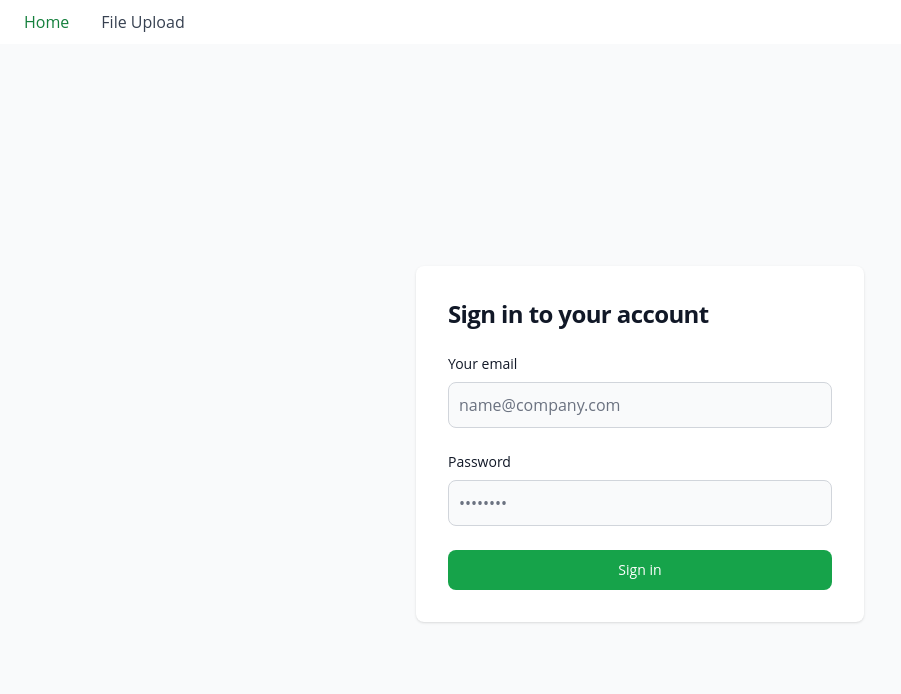
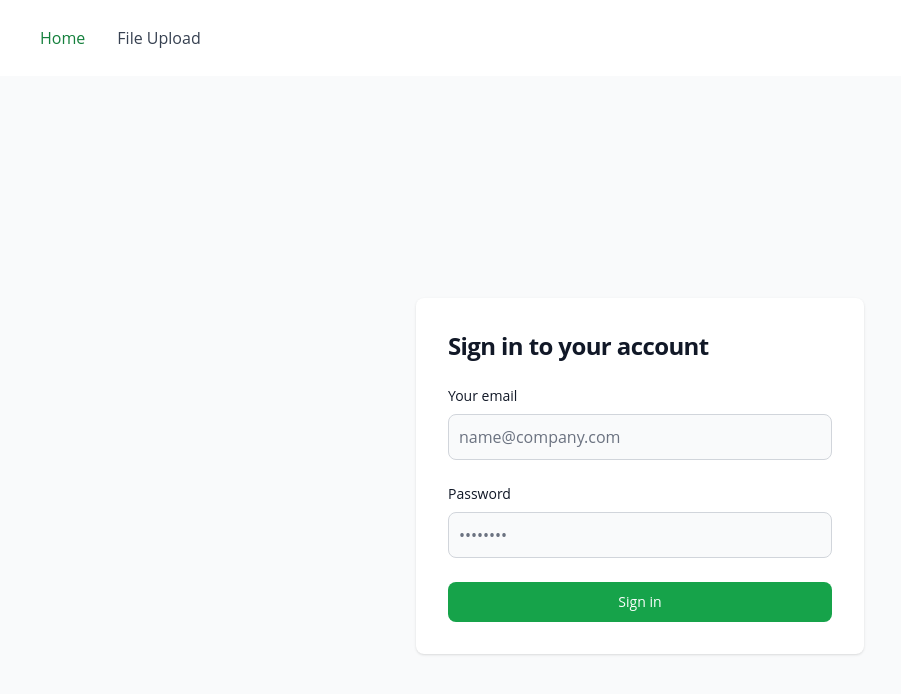
Before and after one commit to tiagoaguiar100/angular-file-uploader, an Angular app: page / in a window 1280 px wide. Shown: the top 694 px of the page, without its empty margins (0-901 px from the left). Built offline with nearby package versions, Linux system fonts and the light colour scheme.

Commit message:
fix css and returntype

```diff
--- a/src/app/app.component.html
+++ b/src/app/app.component.html
@@ -1,8 +1,8 @@
-<div class="container">
+<div class="max-w-full container">
   <header>
     <nav class="bg-white border-gray-200 px-4 lg:px-6 py-2.5 dark:bg-gray-800">
-      <div class="flex flex-wrap justify-between items-center mx-auto max-w-screen-xl">
-        <div class="justify-between items-center w-full flex w-auto" id="mobile-menu-2">
+      <div class="max-w-screen-xl flex flex-wrap items-center justify-between mx-auto p-4">
+        <div class="justify-between items-center" id="mobile-menu-2">
             <ul class="flex flex-row mt-4 font-medium lg:space-x-8 lg:mt-0">
                 <li>
                     <a href="#" class="block py-2 pr-4 pl-3 text-white rounded bg-primary-700 lg:bg-transparent lg:text-primary-700 lg:p-0 dark:text-white" aria-current="page">Home</a>
@@ -12,17 +12,17 @@
                 </li>
             </ul>
         </div>
-          <div class="flex items-center lg:order-2" *ngIf="authService.isAuthenticated()">
-              {{this.timerService.getTimeInMinutes()}}
-              <a (click)="logOut()" class="text-gray-800 dark:text-white hover:bg-gray-50 focus:ring-4 focus:ring-gray-300 font-medium rounded-lg text-sm px-4 lg:px-5 py-2 lg:py-2.5 mr-2 dark:hover:bg-gray-700 focus:outline-none dark:focus:ring-gray-800 cursor-pointer">Log out</a>
-              <!-- <a *ngIf="!authService.isAuthenticated()" href="#" class="text-white bg-primary-700 hover:bg-primary-800 focus:ring-4 focus:ring-primary-300 font-medium rounded-lg text-sm px-4 lg:px-5 py-2 lg:py-2.5 mr-2 dark:bg-primary-600 dark:hover:bg-primary-700 focus:outline-none dark:focus:ring-primary-800">Log In</a> -->
-          </div>
+        <div class="flex items-center" *ngIf="authService.isAuthenticated()">
+            {{this.timerService.getTimeInMinutes()}}
+            <a (click)="logOut()" class="text-gray-800 dark:text-white hover:bg-gray-50 focus:ring-4 focus:ring-gray-300 font-medium rounded-lg text-sm px-4 lg:px-5 py-2 lg:py-2.5 mr-2 dark:hover:bg-gray-700 focus:outline-none dark:focus:ring-gray-800 cursor-pointer">Log out</a>
+            <!-- <a *ngIf="!authService.isAuthenticated()" href="#" class="text-white bg-primary-700 hover:bg-primary-800 focus:ring-4 focus:ring-primary-300 font-medium rounded-lg text-sm px-4 lg:px-5 py-2 lg:py-2.5 mr-2 dark:bg-primary-600 dark:hover:bg-primary-700 focus:outline-none dark:focus:ring-primary-800">Log In</a> -->
+        </div>
       </div>
     </nav>
   </header>
   <router-outlet></router-outlet>
-  <footer *ngIf="authService.isAuthenticated()" class="footer bg-white rounded-lg shadow m-4 dark:bg-gray-800" >
-    <div class="w-full mx-auto max-w-screen-xl p-4 md:flex md:items-center md:justify-end">
+  <footer *ngIf="authService.isAuthenticated()" class="footer w-full mx-auto max-w-screen-xl  bg-white rounded-lg shadow m-4 dark:bg-gray-800" >
+    <div class="p-4 md:flex md:items-center md:justify-end">
       <span class="text-sm text-gray-500 sm:text-center dark:text-gray-400 text">User: {{authService.getUser().email}}
     </span>
     </div>
--- a/src/app/services/timer.service.ts
+++ b/src/app/services/timer.service.ts
@@ -7,7 +7,7 @@ const TIMER = 5 * 60;
   providedIn: 'root'
 })
 export class TimerService implements OnDestroy {
-  timeoutId: NodeJS.Timeout | undefined;
+  timeoutId: ReturnType<typeof setInterval> | undefined;
   timeoutValue: number = TIMER;
 
   constructor(private readonly authService: AuthService) {}
```
